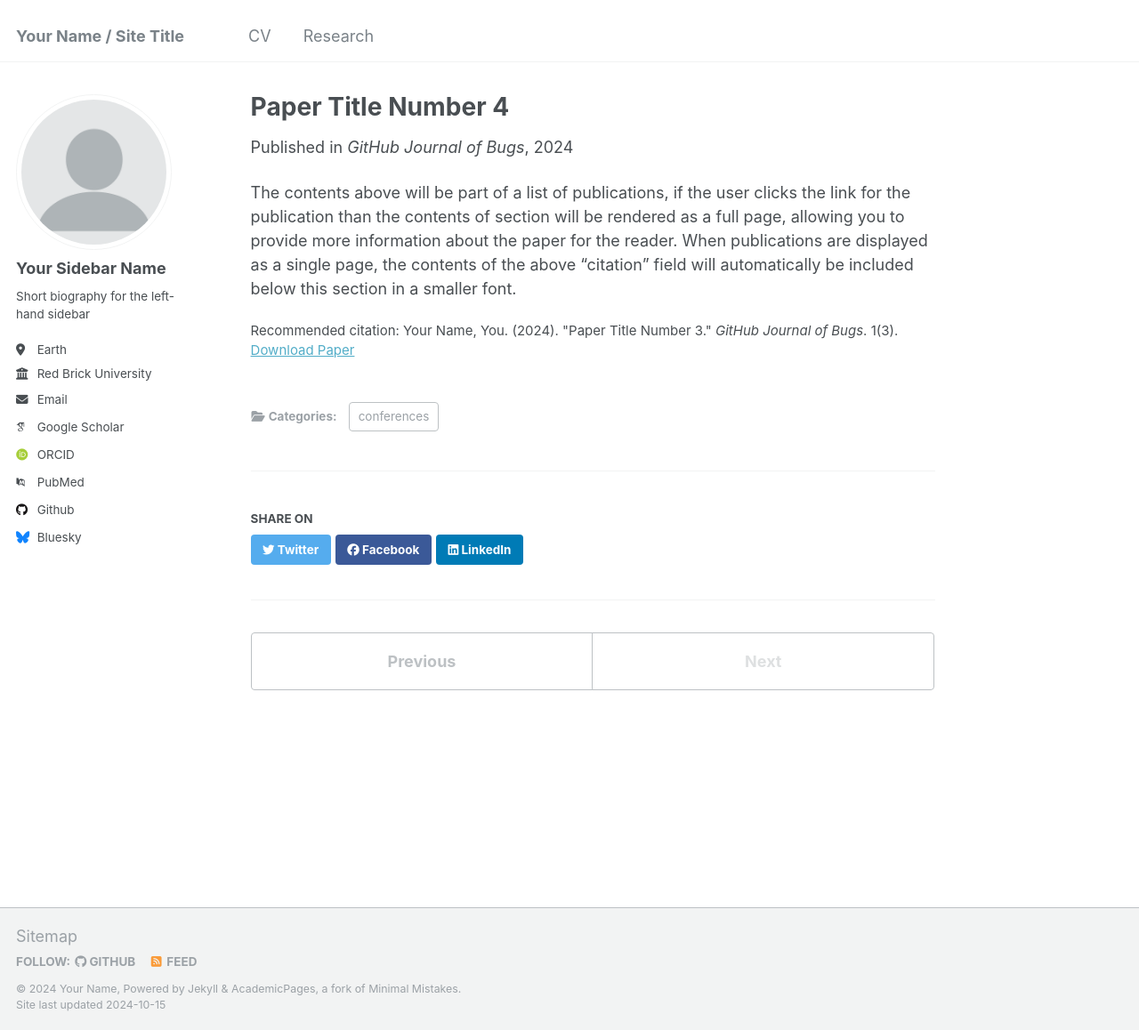
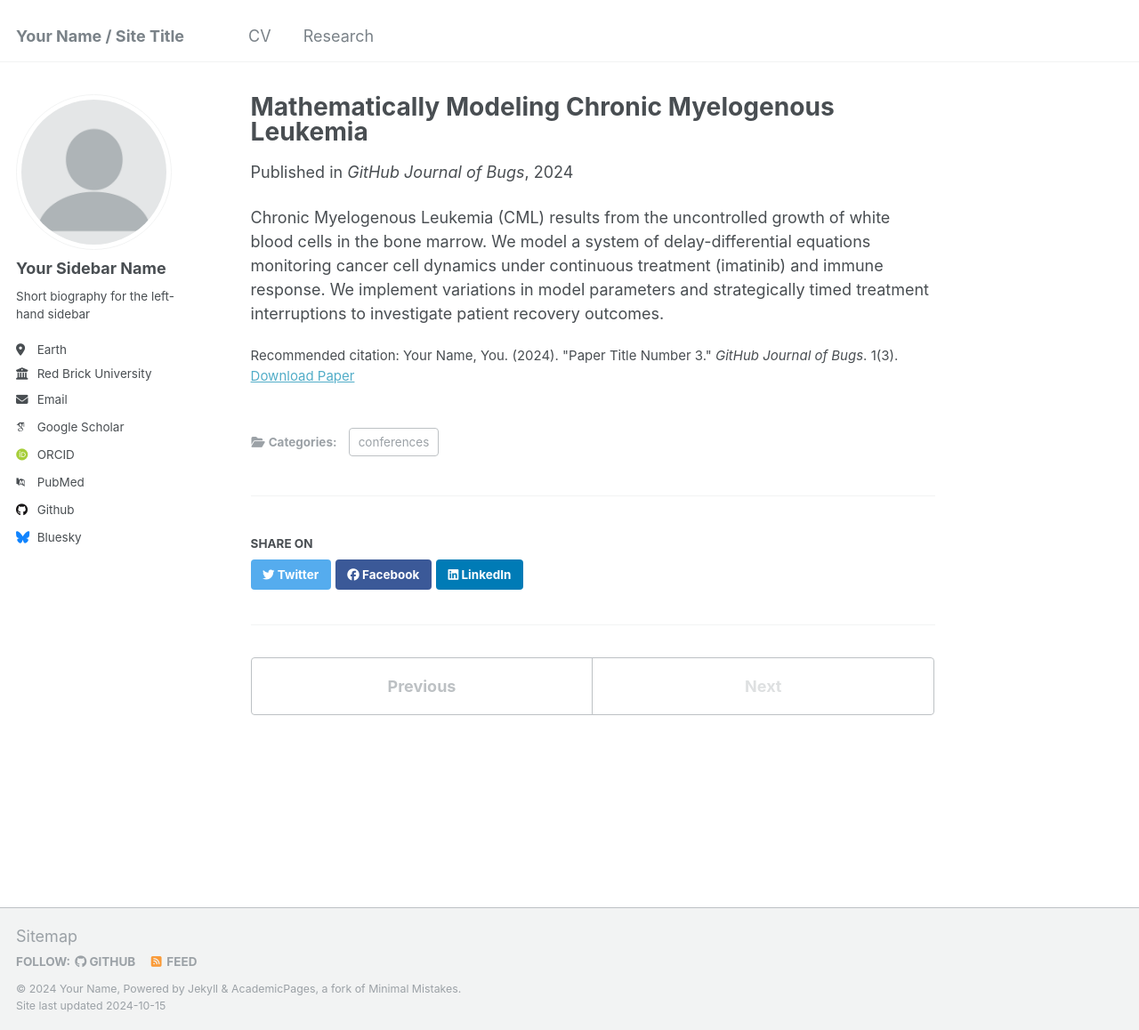
Before and after one commit to GioThai/giothai.github.io, a Jekyll site: the page built from _publications/2024-02-17-paper-title-number-4.md, in a window 1280 px wide and 1158 px high. Shown: the whole window at 89% size. Built offline with Jekyll 4.4.1, drawn with Linux system fonts in a browser that asks for light colours; some web fonts are replaced.

```diff
--- a/_publications/2024-02-17-paper-title-number-4.md
+++ b/_publications/2024-02-17-paper-title-number-4.md
@@ -1,5 +1,5 @@
 ---
-title: "Paper Title Number 4"
+title: "Mathematically Modeling Chronic Myelogenous Leukemia"
 collection: publications
 category: conferences
 permalink: /publication/2024-02-17-paper-title-number-4
@@ -10,4 +10,4 @@ paperurl: 'http://academicpages.github.io/files/paper3.pdf'
 citation: 'Your Name, You. (2024). &quot;Paper Title Number 3.&quot; <i>GitHub Journal of Bugs</i>. 1(3).'
 ---
 
-The contents above will be part of a list of publications, if the user clicks the link for the publication than the contents of section will be rendered as a full page, allowing you to provide more information about the paper for the reader. When publications are displayed as a single page, the contents of the above "citation" field will automatically be included below this section in a smaller font.
+Chronic Myelogenous Leukemia (CML) results from the uncontrolled growth of white blood cells in the bone marrow. We model a system of delay-differential equations monitoring cancer cell dynamics under continuous treatment (imatinib) and immune response. We implement variations in model parameters and strategically timed treatment interruptions to investigate patient recovery outcomes.
```
Also changed, not shown: _publications/2009-10-01-paper-title-number-1.md (+2 -2 lines), _publications/2010-10-01-paper-title-number-2.md (+2 -2 lines), _publications/2015-10-01-paper-title-number-3.md (+2 -2 lines).
